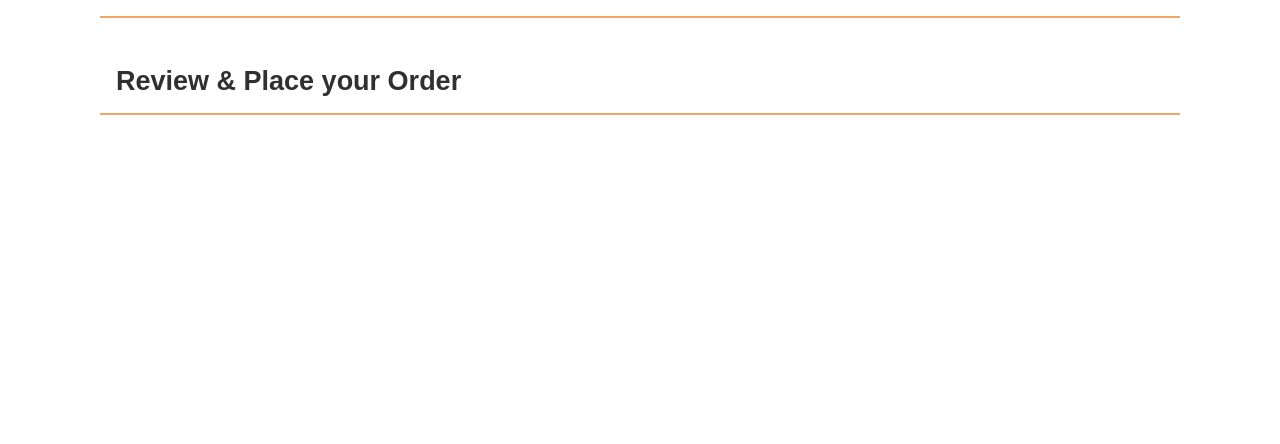
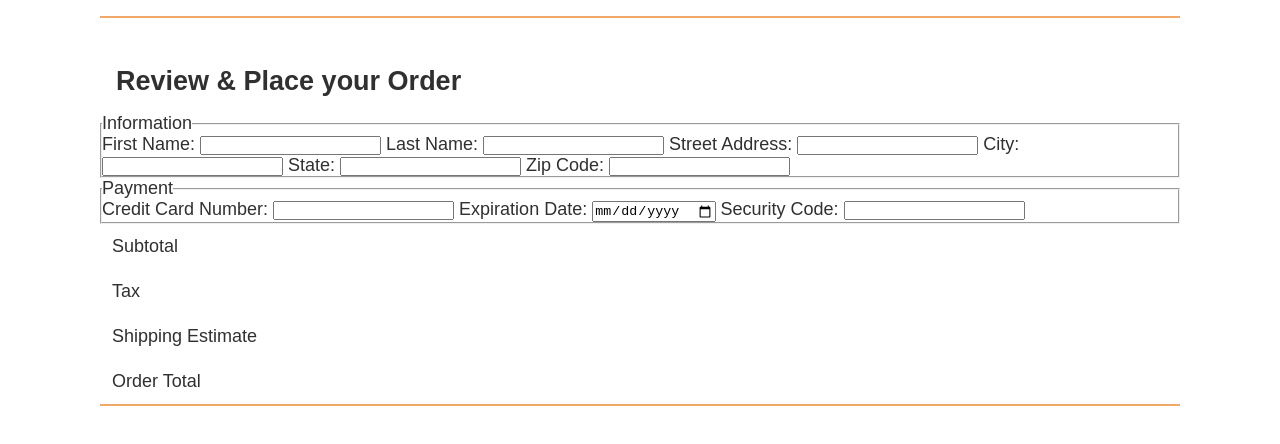
Before and after one commit to derasmuso/wdd330-sleepoutside, a website: page src/checkout/index.html in a window 1280 px wide. Drawn offline with Linux system fonts and the light colour scheme; files that its build step writes are made by us from their sources.

Commit message:
team activity week 4

```diff
--- a/src/checkout/index.html
+++ b/src/checkout/index.html
@@ -18,6 +18,38 @@
       <section class="products">
         <h2>Review & Place your Order</h2>
       </section>
+      <form action="">
+        <fieldset>
+          <legend>Information</legend>
+          <label for="fname">First Name: </label>
+          <input type="text" id="fname" name="fname" />
+          <label for="lname">Last Name: </label>
+          <input type="text" id="lname" name="lname" />
+          <label for="saddress">Street Address: </label>
+          <input type="text" id="saddress" name="saddress" />
+          <label for="city">City: </label>
+          <input type="text" id="city" name="city" />
+          <label for="state">State: </label>
+          <input type="text" id="state" name="state" />
+          <label for="zip">Zip Code: </label>
+          <input type="number" id="zip" name="zip" />
+        </fieldset>
+        <fieldset>
+          <legend>Payment</legend>
+          <label for="ccn">Credit Card Number:</label>
+          <input type="number" id="ccn" name="ccn" />
+          <label for="expiration">Expiration Date:</label>
+          <input type="date" id="expiration" name="expiration" />
+          <label for="security">Security Code:</label>
+          <input type="number" id="security" name="security" />
+        </fieldset>
+      </form>
+      <section id="ordersumm">
+        <p id="subtotal">Subtotal</p>
+        <p id="tax">Tax</p>
+        <p id="shipping">Shipping Estimate</p>
+        <p id="ordertotal">Order Total</p>
+      </section>
     </main>
 
     <footer id="main-header"></footer>
```
Also changed, not shown: src/cart/index.html (+1 -0 lines), src/js/CheckoutProcess.mjs (added, +31 -0 lines).
